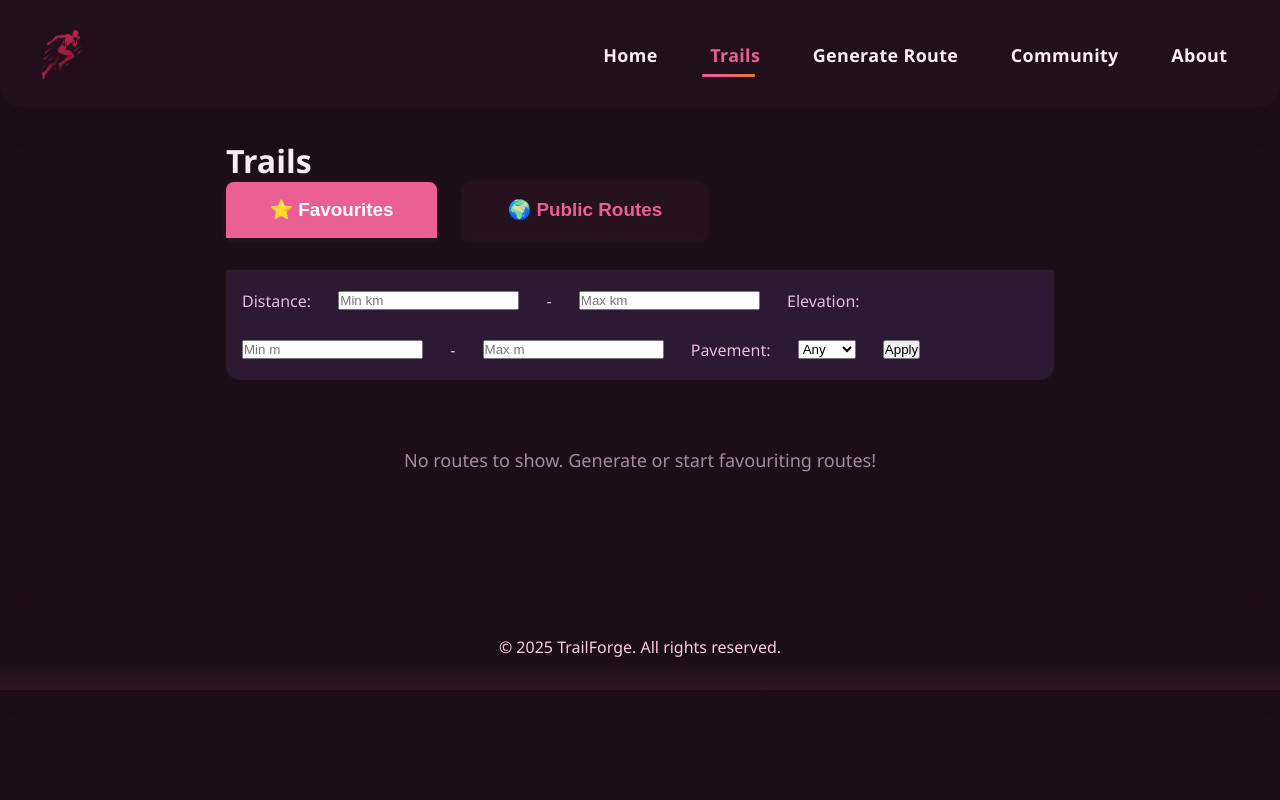
After one commit to KristianNikolov123/TrailForgeX, a PHP site: page /generate/trails.php in a window 1280 px wide. The commit adds this page. Run offline with PHP 8.4, Linux system fonts and the light colour scheme.

Commit message:
Add: Trails page and added the links between the pages

```diff
--- a/index.php
+++ b/index.php
@@ -18,7 +18,7 @@
         <nav>
             <ul>
                 <li><a href="#">Home</a></li>
-                <li><a href="#">Trails</a></li>
+                <li><a href="trails.php">Trails</a></li>
                 <li><a href="generate.php" class="highlighted-nav">Generate Route</a></li>
                 <li><a href="#">Community</a></li>
                 <li><a href="#">About</a></li>
@@ -29,7 +29,7 @@
         <div class="hero-overlay"></div>
         <h1><span class="hero-icon">&#x1f3d4;&#xfe0f;</span> Discover &amp; Forge New Trails</h1>
         <p>Join TrailForgeX to explore, track, and share your trail adventures.</p>
-        <a href="#" class="cta-button">Get Started</a>
+        <a href="generate.php" class="cta-button">Get Started</a>
     </section>
     <section class="features parallax-features">
         <h2>Why TrailForge?</h2>
--- a/main.js
+++ b/main.js
@@ -482,3 +482,62 @@ if (genForm) {
         }
     });
 }
+
+// --- Appended: UI JS for Trails/Favs/Share (for new features only) ---
+document.addEventListener('DOMContentLoaded', function() {
+    // Favourite Functionality
+    const favBtn = document.getElementById('favouriteRouteBtn');
+    const favIcon = document.getElementById('favouriteIcon');
+    let isFavourited = false; // This will be determined by backend/user state later
+    if (favBtn) {
+        favBtn.addEventListener('click', function() {
+            isFavourited = !isFavourited;
+            favIcon.textContent = isFavourited ? '★' : '☆';
+            favIcon.style.color = isFavourited ? '#ffc300' : '#ea5f94';
+            favBtn.classList.toggle('favourited', isFavourited);
+            // TODO: AJAX call to backend to actually favourite/unfavourite
+        });
+    }
+    // Share Functionality
+    const shareBtn = document.getElementById('shareRouteBtn');
+    const shareModal = document.getElementById('shareModal');
+    const closeShareModal = document.getElementById('closeShareModal');
+    const shareLink = document.getElementById('shareLink');
+    const copyShareLink = document.getElementById('copyShareLink');
+    if (shareBtn) {
+        shareBtn.addEventListener('click', function() {
+            // For now, generate a dummy share link
+            shareLink.value = window.location.origin + '/trails.php?route_id=DEMO1234';
+            shareModal.style.display = 'flex';
+        });
+    }
+    if (closeShareModal) {
+        closeShareModal.addEventListener('click', function() {
+            shareModal.style.display = 'none';
+        });
+    }
+    if (copyShareLink) {
+        copyShareLink.addEventListener('click', function() {
+            shareLink.select();
+            document.execCommand('copy');
+            copyShareLink.textContent = 'Copied!';
+            setTimeout(() => {
+                copyShareLink.textContent = 'Copy';
+            }, 1100);
+        });
+    }
+    // Hide modal on outside click
+    if (shareModal) {
+        shareModal.addEventListener('click', function(e) {
+            if (e.target === shareModal) shareModal.style.display = 'none';
+        });
+    }
+    // Trails page: tab switching (if present)
+    document.querySelectorAll('.trails-tab').forEach(tab => {
+        tab.addEventListener('click', function() {
+            document.querySelectorAll('.trails-tab').forEach(t => t.classList.remove('active'));
+            this.classList.add('active');
+            // Insert AJAX call or UI update for this tab if needed
+        });
+    });
+});
--- a/master.css
+++ b/master.css
@@ -426,3 +426,127 @@ footer {
 }
 
 /* Additional enhanced styles below the existing code */
+
+/* --- Appended: UI for Trails, Favourite, Share --- */
+.route-actions {
+    display: flex;
+    gap: 1em;
+    justify-content: flex-start;
+    align-items: center;
+    margin-top: 1.15em;
+}
+.btn-favourite, .btn-share {
+    padding: 0.6em 1.7em 0.6em 1em;
+    border: none;
+    background: #2e1226;
+    border-radius: 8px;
+    color: #ea5f94;
+    font-size: 1.11em;
+    font-weight: 700;
+    transition: background 0.18s, color 0.17s, box-shadow 0.16s;
+    cursor: pointer;
+    display: flex;
+    align-items: center;
+    gap: 0.45em;
+    box-shadow: 0 2px 9px #ea5f9430;
+}
+.btn-favourite.favourited, .btn-favourite:active {
+    color: #ffc300;
+    background: #321926;
+    border: 1px solid #ffc30033;
+}
+.btn-favourite span {
+    font-size: 1.5em;
+    margin-right: 0.25em;
+}
+.btn-share:active {
+    background: #ea5f94;
+    color: #fff;
+}
+.modal {
+    display: none;
+    align-items: center;
+    justify-content: center;
+    position: fixed;
+    z-index: 999;
+    top: 0; left: 0;
+    width: 100vw; height: 100vh;
+    background: rgba(27,14,22, 0.93);
+}
+.modal-content {
+    background: #2f1723;
+    border-radius: 15px;
+    padding: 2.2rem 2.6rem;
+    max-width: 96vw;
+    width: 350px;
+    box-shadow: 0 9px 60px #ea5f9445;
+    position: relative;
+    color: #e6bfd6;
+}
+.modal-content .close {
+    position: absolute;
+    top: 1rem; right: 1.6rem;
+    font-size: 2rem;
+    cursor: pointer;
+    color: #ea5f94;
+}
+.modal-content button.btn-copy {
+    background: #ea5f94;
+    color: #fff;
+    border: none;
+    padding: .45em 1.2em;
+    border-radius: 7px;
+    font-weight: 700;
+    cursor:pointer;
+    transition: background 0.16s;
+    margin-top: .9em;
+}
+.trails-main { max-width: 860px; margin: 0 auto; padding: 2em 1em; }
+.trails-tabs {
+    display: flex;
+    gap: 1.7em;
+    margin-bottom: 2em;
+}
+.trails-tab {
+    padding: 0.9em 2.3em;
+    border: none;
+    background: #25121e;
+    color: #ea5f94;
+    font-size: 1.18rem;
+    font-weight: 700;
+    border-radius: 8px 8px 0 0;
+    cursor: pointer;
+    transition: background 0.17s, color 0.17s;
+    box-shadow: 0 1px 6px #ea5f9425;
+}
+.trails-tab.active {
+    background: #ea5f94;
+    color: #fff;
+}
+.trails-filters {
+    background: #2c1932;
+    color: #e6bfd6;
+    padding: 1.2em 1em;
+    border-radius: 0 0 14px 14px;
+    margin-bottom: 2em;
+    display: flex;
+    flex-wrap: wrap;
+    align-items: center;
+    gap: 1.7em;
+}
+.trails-list {
+    min-height: 120px;
+    width: 100%;
+}
+.no-routes {
+    color: #a58aa7;
+    font-size: 1.13rem;
+    padding: 2em 0;
+    text-align: center;
+}
+@media (max-width: 600px) {
+    .trails-tabs {flex-direction:column;gap:0.7em;}
+    .trails-filters {flex-direction:column;gap:0.7em;}
+    .trails-main {max-width:99vw;}
+}
+/* ...keep other site styles below... */
--- /dev/null
+++ b/trails.php
@@ -0,0 +1,50 @@
+<!DOCTYPE html>
+<html lang="en">
+<head>
+    <meta charset="UTF-8">
+    <meta name="viewport" content="width=device-width, initial-scale=1.0">
+    <title>Trails | TrailForgeX</title>
+    <link rel="stylesheet" href="master.css">
+</head>
+<body>
+    <header>
+        <div class="logo"><img src="TrailForgeX-logo.png" alt="TrailForgeX Logo" style="height:64px"></div>
+        <nav>
+            <ul>
+                <li><a href="index.php">Home</a></li>
+                <li><a href="trails.php" class="highlighted-nav">Trails</a></li>
+                <li><a href="generate.php">Generate Route</a></li>
+                <li><a href="#">Community</a></li>
+                <li><a href="#">About</a></li>
+            </ul>
+        </nav>
+    </header>
+    <main class="trails-main">
+        <h1>Trails</h1>
+        <div class="trails-tabs">
+            <button class="trails-tab active" data-tab="favourites">⭐ Favourites</button>
+            <button class="trails-tab" data-tab="public">🌍 Public Routes</button>
+        </div>
+        <div class="trails-filters">
+            Distance: <input type="number" id="minDistance" placeholder="Min km" min="0"> - <input type="number" id="maxDistance" placeholder="Max km" min="0">
+            Elevation: <input type="number" id="minElevation" placeholder="Min m" min="0"> - <input type="number" id="maxElevation" placeholder="Max m" min="0">
+            Pavement:
+            <select id="pavementType">
+                <option value="">Any</option>
+                <option value="trail">Trail</option>
+                <option value="road">Road</option>
+                <option value="mixed">Mixed</option>
+            </select>
+            <button id="applyFilters">Apply</button>
+        </div>
+        <div id="trailsList" class="trails-list">
+            <!-- Routes loaded here via AJAX/JS -->
+            <div class="no-routes">No routes to show. Generate or start favouriting routes!</div>
+        </div>
+    </main>
+    <footer style="margin-top:2.5rem;">
+        <p>&copy; 2025 TrailForge. All rights reserved.</p>
+    </footer>
+    <script src="main.js"></script>
+</body>
+</html>
```
Also changed, not shown: generate.php (+17 -1 lines), allfiles.txt (deleted).
